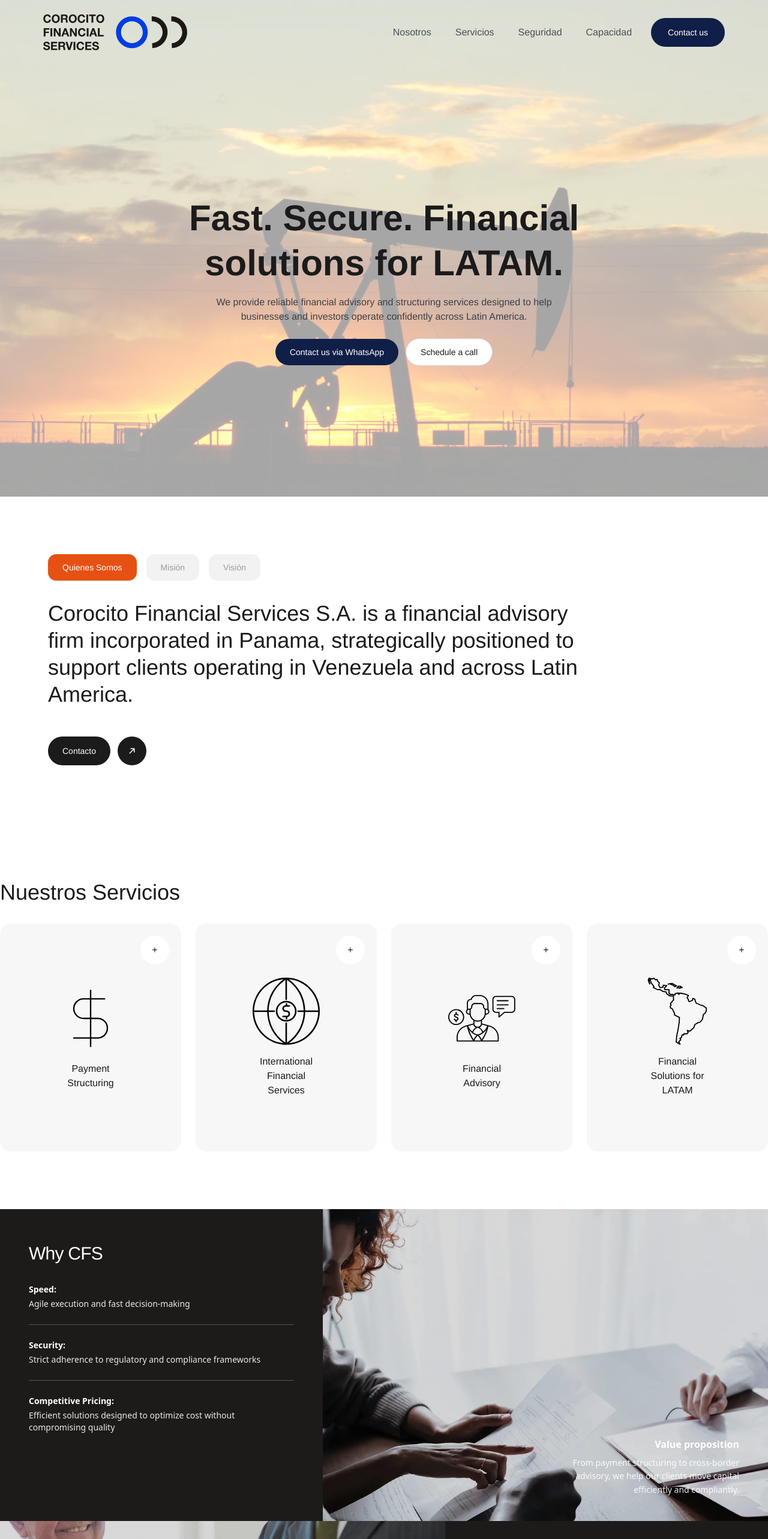
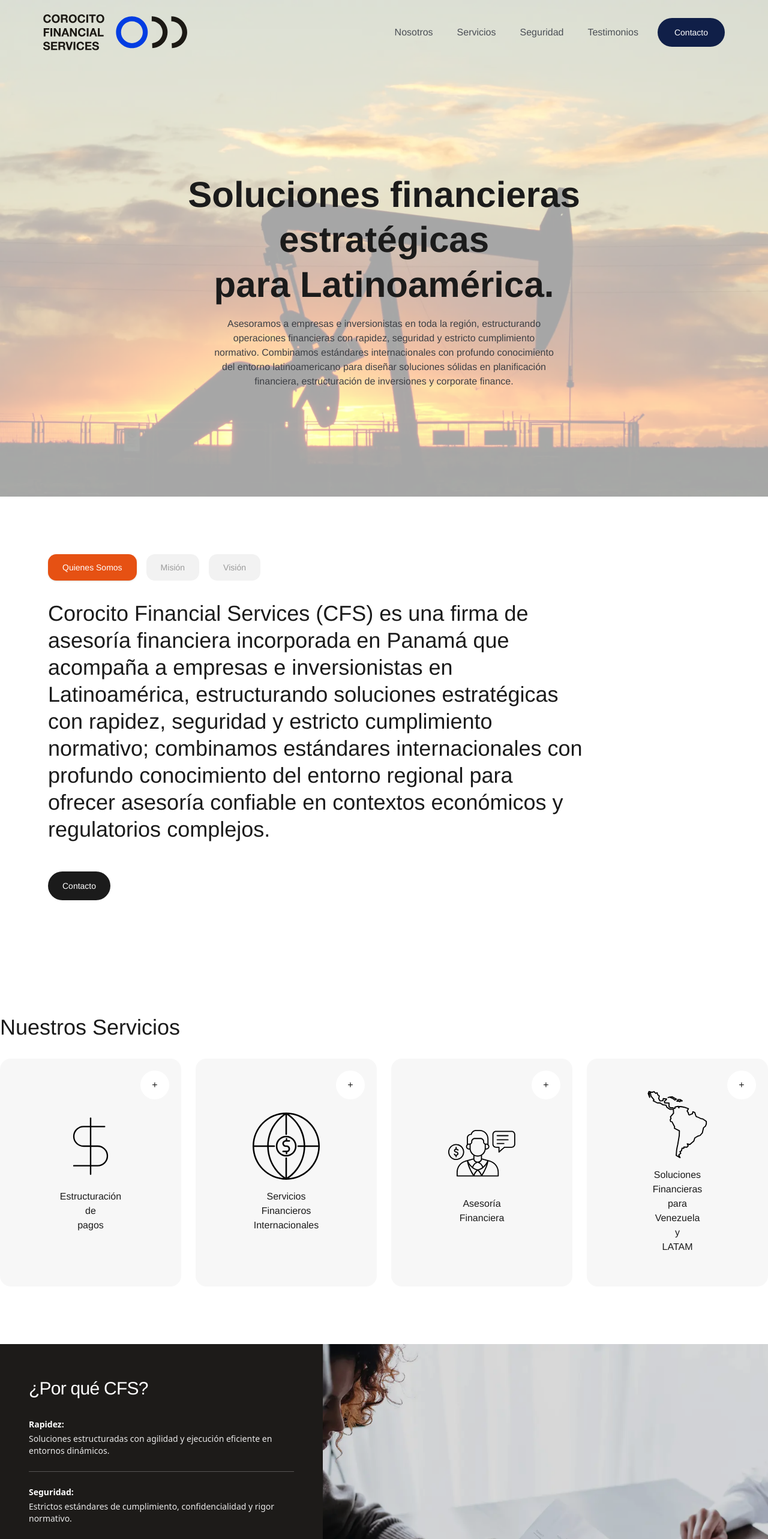
Before and after one commit to wegoxio/corocitofs, a Next.js app: page / in a window 1280 px wide. Shown: the top 2566 px of the page at 60% size. Built offline with nearby package versions, Linux system fonts and the light colour scheme.

Commit message:
Corocitofs changes applied

```diff
--- a/components/layout/Footer.tsx
+++ b/components/layout/Footer.tsx
@@ -16,35 +16,11 @@
           <div className="flex flex-col items-start gap-3">
             <img src={siteConfig.logo} alt={siteConfig.name} className="h-8 w-auto brightness-0 invert" />
             <p className="max-w-md text-xs text-white/75">
-              Reliable financial advisory and structuring services across Latin America.
+              Asesoría y estructuración financiera confiable en Latinoamérica.
             </p>
             <p className="text-xs text-white/60">
               {siteConfig.name} &copy; {new Date().getFullYear()}
             </p>
-          </div>
-
-          <div className="flex flex-col gap-3 md:items-end">
-            <p className="text-xs font-semibold uppercase tracking-wide text-white/80">
-              Follow us
-            </p>
-            <div className="flex flex-wrap gap-3">
-              {Object.entries(siteConfig.socialLinks).map(([key, url]) => {
-                const Icon = socialIcons[key as keyof typeof socialIcons]
-                if (!Icon) return null
-                return (
-                  <a
-                    key={key}
-                    href={url}
-                    target="_blank"
-                    rel="noopener noreferrer"
-                    aria-label={key}
-                    className="flex h-10 w-10 items-center justify-center rounded-full border border-white/30 text-white/85 transition-colors hover:border-white hover:text-white"
-                  >
-                    <Icon className="h-4 w-4" />
-                  </a>
-                )
-              })}
-            </div>
           </div>
         </div>
       </Container>
--- a/components/layout/Header.tsx
+++ b/components/layout/Header.tsx
@@ -1,12 +1,18 @@
 "use client"
 
 import Image from "next/image"
-import { useEffect, useState } from "react"
+import { useEffect, useState, type MouseEvent } from "react"
 import { siteConfig } from "@/lib/siteConfig"
 import { Container } from "./Container"
 
 export function Header() {
   const [isOpen, setIsOpen] = useState(false)
+
+  const handleLogoClick = (event: MouseEvent<HTMLAnchorElement>) => {
+    event.preventDefault()
+    setIsOpen(false)
+    window.location.href = "/"
+  }
 
   useEffect(() => {
     if (!isOpen) return
@@ -21,6 +27,7 @@
     <header className="w-full">
       <Container className="font-['Helvetica_Neue',Helvetica,Arial,sans-serif] px-4 md:px-10 lg:px-12">
         <div className="flex h-16 items-center justify-between md:hidden">
+          <a href="/" onClick={handleLogoClick} aria-label={`${siteConfig.name} home`}>
             <Image
               src="/mobile_logo.svg"
               alt={`${siteConfig.name} Logo`}
@@ -29,6 +36,7 @@
               priority
               className="-ml-1 h-auto w-[110px]"
             />
+          </a>
           <button
             type="button"
             aria-label="Open menu"
@@ -47,6 +55,7 @@
         </div>
 
         <div className="hidden items-center gap-8 py-6 md:flex">
+          <a href="/" onClick={handleLogoClick} aria-label={`${siteConfig.name} home`}>
             <Image
               src={siteConfig.logo}
               alt={`${siteConfig.name} Logo`}
@@ -54,6 +63,7 @@
               height={60}
               priority
             />
+          </a>
 
           <nav className="ml-auto flex items-center gap-10">
             {siteConfig.navigation.map((item) => (
@@ -68,10 +78,10 @@
           </nav>
 
           <a
-            href="/contact"
+            href="#contacto"
             className="flex h-12 items-center justify-center rounded-full bg-[#101F48] px-7 text-sm font-normal text-white transition-colors hover:bg-[#0b1a3d]"
           >
-            Contact us
+            Contacto
           </a>
         </div>
       </Container>
@@ -96,6 +106,7 @@
           ].join(" ")}
         >
           <div className="flex items-center justify-between">
+            <a href="/" onClick={handleLogoClick} aria-label={`${siteConfig.name} home`}>
               <Image
                 src={siteConfig.logo}
                 alt={`${siteConfig.name} Logo`}
@@ -103,6 +114,7 @@
                 height={32}
                 priority
               />
+            </a>
             <button
               type="button"
               onClick={() => setIsOpen(false)}
@@ -126,7 +138,7 @@
           </nav>
 
           <a
-            href="/contact"
+            href="#contacto"
             className="mt-10 flex h-11 items-center justify-center rounded-full bg-[#101F48] text-sm font-normal text-white transition-colors hover:bg-[#0b1a3d]"
             onClick={() => setIsOpen(false)}
           >
--- a/components/motion/Reveal.tsx
+++ b/components/motion/Reveal.tsx
@@ -18,6 +18,10 @@
   variant?: RevealVariant
   delay?: number
   once?: boolean
+  viewport?: {
+    amount?: number
+    margin?: string
+  }
 }
 
 type MotionVariant = { hidden: Variant; show: Variant }
@@ -69,6 +73,7 @@
   variant = "fade-up",
   delay = 0,
   once = true,
+  viewport,
 }: RevealProps) {
   return (
     <motion.div
@@ -77,7 +82,11 @@
       whileInView="show"
       variants={variants[variant]}
       transition={{ ...transitions[variant], delay }}
-      viewport={{ once, amount: 0.45, margin: "0px 0px -20% 0px" }}
+      viewport={{
+        once,
+        amount: viewport?.amount ?? 0.45,
+        margin: viewport?.margin ?? "0px 0px -20% 0px",
+      }}
     >
       {children}
     </motion.div>
--- a/components/sections/AboutTabs.tsx
+++ b/components/sections/AboutTabs.tsx
@@ -1,7 +1,14 @@
 "use client"
 
 import { useMemo, useRef, useState } from "react"
-import { motion, useScroll, useTransform, type MotionValue } from "framer-motion"
+import {
+  motion,
+  useInView,
+  useMotionValueEvent,
+  useScroll,
+  useTransform,
+  type MotionValue,
+} from "framer-motion"
 import { Section } from "@/components/layout/Section"
 import { Reveal } from "@/components/motion/Reveal"
 
@@ -16,38 +23,45 @@
 export function AboutTabs() {
   const [active, setActive] = useState<TabKey>("about")
   const textRef = useRef<HTMLParagraphElement | null>(null)
+  const [isCompleted, setIsCompleted] = useState(false)
+  const isInView = useInView(textRef, { amount: 0.6, margin: "0px 0px -10% 0px" })
+  const isInViewRef = useRef(isInView)
+  isInViewRef.current = isInView
   const { scrollYProgress } = useScroll({
     target: textRef,
     offset: ["start 80%", "end 40%"],
   })
-  const reveal = useTransform(scrollYProgress, [0, 1], [0, 1])
+  const revealProgress = useTransform(scrollYProgress, [0, 1], [0, 1])
+  useMotionValueEvent(scrollYProgress, "change", (value) => {
+    if (isInViewRef.current && value >= 0.95) {
+      setIsCompleted(true)
+    }
+  })
+  const reveal = useTransform(revealProgress, (value) => (isCompleted ? 1 : value))
 
   const content = useMemo(() => {
     if (active === "mission") {
       return (
         <>
-          Corocito Financial Services S.A. impulsa decisiones financieras
-          sólidas mediante asesoría estratégica, estructuración a medida y
-          acompañamiento continuo para empresas e inversionistas en la región.
+          Brindar asesoría y soluciones financieras estratégicas en Latinoamérica,
+          estructurando operaciones con rapidez, seguridad y estricto cumplimiento normativo, para apoyar
+          a empresas e inversionistas en la toma de decisiones sólidas y sostenibles en entornos económicos dinámicos.
         </>
       )
     }
     if (active === "vision") {
       return (
         <>
-          Ser la firma de referencia en Latinoamérica por la calidad, precisión
-          y confianza de nuestro asesoramiento financiero y estructuración de
-          proyectos.
+          Consolidarnos como una firma de referencia en asesoría financiera en Latinoamérica,
+          reconocida por su rigor técnico, confiabilidad, excelencia en cumplimiento regulatorio y
+          capacidad de estructurar soluciones eficientes en mercados complejos.
         </>
       )
     }
     return (
       <>
-        Corocito Financial Services S.A. is a financial advisory firm
-        incorporated in <span className="text-[#8f8f8f]">Panama</span>,
-        strategically positioned to support clients operating in{" "}
-        <span className="text-[#8f8f8f]">Venezuela</span> and across Latin
-        America.
+        Corocito Financial Services (CFS) es una firma de asesoría financiera incorporada en Panamá que acompaña a empresas e inversionistas en Latinoamérica,
+        estructurando soluciones estratégicas con rapidez, seguridad y estricto cumplimiento normativo; combinamos estándares internacionales con profundo conocimiento del entorno regional para ofrecer asesoría confiable en contextos económicos y regulatorios complejos.
       </>
     )
   }, [active])
@@ -106,30 +120,12 @@
         </p>
 
         <div className="mt-12 flex items-center gap-3">
-          <button
-            type="button"
-            className="h-12 rounded-full bg-[#1b1b1b] px-6 text-sm font-normal text-white"
+          <a
+            href="#contacto"
+            className="flex h-12 items-center rounded-full bg-[#1b1b1b] px-6 text-sm font-normal text-white"
           >
             Contacto
-          </button>
-          <div className="flex h-12 w-12 items-center justify-center rounded-full bg-[#1b1b1b]">
-            <svg
-              width="18"
-              height="18"
-              viewBox="0 0 24 24"
-              fill="none"
-              xmlns="http://www.w3.org/2000/svg"
-              aria-hidden="true"
-            >
-              <path
-                d="M7 17L17 7M9.5 7H17V14.5"
-                stroke="white"
-                strokeWidth="2"
-                strokeLinecap="round"
-                strokeLinejoin="round"
-              />
-            </svg>
-          </div>
+          </a>
         </div>
       </Reveal>
     </Section>
--- a/components/sections/ComplianceEthics.tsx
+++ b/components/sections/ComplianceEthics.tsx
@@ -2,9 +2,9 @@
 import { Reveal } from "@/components/motion/Reveal"
 
 const standards = [
-  "Anti-money laundering (AML) and know-your-customer (KYC) requirements",
-  "Applicable financial and securities regulations",
-  "Ethical industry standards focused on transparency and accountability",
+  "Prevención de legitimación de capitales (AML) y políticas de Conozca a su Cliente (KYC).",
+  "Normativas financieras y de mercado de valores aplicables en cada jurisdicción.",
+  "Principios éticos de transparencia, responsabilidad y buenas prácticas internacionales.",
 ]
 
 export function ComplianceEthics() {
@@ -18,21 +18,19 @@
           <div className="absolute inset-0 bg-black/15" />
           <div className="absolute bottom-10 left-8 max-w-md text-white md:left-12">
             <p className="text-lg font-semibold leading-snug">
-              “Our commitment to compliance strengthens trust with clients, partners,
-              and regulatory authorities.”
+              “Nuestro compromiso con el cumplimiento normativo fortalece la confianza de clientes, aliados y autoridades regulatorias.”
             </p>
           </div>
         </div>
         <div className="flex items-center justify-end bg-[#1d1b19] px-8 py-12 text-white md:px-12 md:py-14">
           <div className="ml-auto max-w-sm text-right">
             <h2 className="font-['Helvetica_Neue',Helvetica,Arial,sans-serif] text-2xl font-medium tracking-tight md:text-3xl">
-              Compliance &amp;
+              Ética &amp;
               <br />
-              Ethics
+              Compliance
             </h2>
             <p className="mt-5 text-sm text-white/70">
-              CFS operates under strict legal and ethical standards. All engagements
-              comply with:
+              En Corocito Financial Services (CFS) operamos bajo estrictos estándares legales y éticos. Cada compromiso profesional se desarrolla conforme a:
             </p>
             <div className="mt-6 space-y-6 text-sm">
               {standards.map((item, index) => (
--- a/components/sections/FinalCta.tsx
+++ b/components/sections/FinalCta.tsx
@@ -3,7 +3,7 @@
 
 export function FinalCta() {
   return (
-    <Section className="py-0 mb-16 md:mb-20">
+    <Section id="contacto" className="py-0 mb-16 md:mb-20">
       <Reveal
         variant="blur"
         className="relative flex min-h-[420px] w-full items-center justify-center overflow-hidden bg-[url('/final.webp')] bg-cover bg-center md:min-h-[520px]"
@@ -11,20 +11,14 @@
         <div className="absolute inset-0 bg-black/35" />
         <div className="relative flex max-w-3xl flex-col items-center gap-4 px-6 text-center text-white">
           <h2 className="font-['Helvetica_Neue',Helvetica,Arial,sans-serif] text-3xl font-semibold leading-tight md:text-4xl">
-            Looking for a secure and reliable financial
-            <br />
-            partner in LATAM?
+            Su aliado financiero estratégico en Latinoamérica.
           </h2>
           <p className="max-w-2xl text-xs text-white/85 md:text-sm">
-            We provide reliable financial advisory and structuring services designed to
-            help businesses and investors operate confidently across Latin America.
+            Impulse sus decisiones financieras con asesoría experta y ejecución eficiente.
           </p>
           <div className="mt-2 flex flex-wrap items-center justify-center gap-3">
             <button className="rounded-full bg-[#101F48] px-6 py-3 text-sm font-normal text-white">
-              Contact us via WhatsApp
-            </button>
-            <button className="rounded-full bg-white px-6 py-3 text-sm font-normal text-[#1b1b1b]">
-              Schedule a call
+              Contacto
             </button>
           </div>
         </div>
--- a/components/sections/Hero.tsx
+++ b/components/sections/Hero.tsx
@@ -19,22 +19,14 @@
             className="mx-auto max-w-2xl font-['Helvetica_Neue',Helvetica,Arial,sans-serif]"
           >
             <h1 className="text-3xl font-semibold leading-tight text-[#1b1b1b] sm:text-4xl md:text-5xl lg:text-6xl">
-              Fast. Secure. Financial
+              Soluciones financieras estratégicas
               <br />
-              solutions for LATAM.
+              para Latinoamérica.
             </h1>
             <p className="mx-auto mt-4 max-w-xl text-sm font-normal text-[#3d3f44] md:text-base">
-              We provide reliable financial advisory and structuring services designed
-              to help businesses and investors operate confidently across Latin America.
+              Asesoramos a empresas e inversionistas en toda la región, estructurando operaciones financieras con rapidez, seguridad y estricto cumplimiento normativo.
+              Combinamos estándares internacionales con profundo conocimiento del entorno latinoamericano para diseñar soluciones sólidas en planificación financiera, estructuración de inversiones y corporate finance.
             </p>
-            <div className="mt-6 flex flex-wrap items-center justify-center gap-3">
-              <button className="rounded-full bg-[#101F48] px-6 py-3 text-sm font-normal text-white transition-colors hover:bg-[#0b1a3d]">
-                Contact us via WhatsApp
-              </button>
-              <button className="rounded-full border border-[#cfd3d7] bg-white px-6 py-3 text-sm font-normal text-[#1b1b1b] transition-colors hover:border-[#9aa0a6] hover:text-[#101F48]">
-                Schedule a call
-              </button>
-            </div>
           </Reveal>
         </div>
       </div>
--- a/components/sections/Services.tsx
+++ b/components/sections/Services.tsx
@@ -16,10 +16,10 @@
 const services: ServiceItem[] = [
   {
     id: "payment",
-    label: "Payment Structuring",
-    title: "Payment\nStructuring",
+    label: "Estructuración de pagos",
+    title: "Estructuración\nde\npagos\n",
     description:
-      "Design and optimization of payment flows adapted to local and cross-border requirements.",
+      "Diseño de esquemas de pago seguros, ágiles y alineados al marco regulatorio.",
     defaultActive: true,
     badgeIconSrc: "/payment.svg",
     icon: (
@@ -33,10 +33,10 @@
   },
   {
     id: "intl",
-    label: "International Financial Services",
-    title: "International\nFinancial\nServices",
+    label: "Servicios Financieros Internacionales",
+    title: "Servicios\nFinancieros\nInternacionales",
     description:
-      "Cross-border advisory and structuring to enable global operations with local compliance.",
+      "Soluciones para operaciones y flujos financieros transfronterizos.",
     badgeIconSrc: "/globe.svg",
     icon: (
       <img
@@ -49,10 +49,10 @@
   },
   {
     id: "advisory",
-    label: "Financial Advisory",
-    title: "Financial\nAdvisory",
+    label: "Asesoría Financiera",
+    title: "Asesoría\nFinanciera",
     description:
-      "Strategic financial guidance for corporates and investors across LATAM.",
+      "Consultoría estratégica para decisiones financieras sólidas y estructuradas.",
     badgeIconSrc: "/financial.svg",
     icon: (
       <img
@@ -65,10 +65,10 @@
   },
   {
     id: "latam",
-    label: "Financial Solutions for LATAM",
-    title: "Financial\nSolutions for\nLATAM",
+    label: "Soluciones Financieras para Venezuela y LATAM",
+    title: "Soluciones\nFinancieras\npara\nVenezuela\ny\nLATAM",
     description:
-      "Regional solutions aligned with market dynamics and regulatory frameworks.",
+      "Estrategias adaptadas al entorno económico y regulatorio regional.",
     badgeIconSrc: "/continent.svg",
     icon: (
       <img
@@ -84,7 +84,11 @@
 export function Services() {
   return (
     <Section id="servicios" className="bg-white py-16 md:py-24">
-      <Reveal variant="lift" className="font-['Helvetica_Neue',Helvetica,Arial,sans-serif]">
+      <Reveal
+        variant="lift"
+        viewport={{ amount: 0.2, margin: "0px 0px -30% 0px" }}
+        className="font-['Helvetica_Neue',Helvetica,Arial,sans-serif]"
+      >
         <h2 className="text-3xl font-medium text-[#1b1b1b] md:text-4xl">
           Nuestros Servicios
         </h2>
--- a/components/sections/TrustedClients.tsx
+++ b/components/sections/TrustedClients.tsx
@@ -31,27 +31,26 @@
 
 export function TrustedClients() {
   return (
-    <Section id="capacidad" className="bg-[#f7f5f2] py-16">
+    <Section id="testimonios" className="bg-[#f7f5f2] py-16">
       <Reveal
         variant="zoom"
         className="grid items-center gap-10 lg:grid-cols-[minmax(0,0.42fr)_minmax(0,0.58fr)]"
       >
         <div className="px-6 lg:px-12">
           <h2 className="max-w-md font-['Helvetica_Neue',Helvetica,Arial,sans-serif] text-3xl font-semibold leading-tight text-[#1b1b1b] sm:text-4xl lg:text-5xl">
-            Trusted by
+            Respaldados por
             <br />
-            clients who
+            Clientes que
             <br />
-            value speed,
+            Valoran rapidez,
             <br />
-            security, and
+            segurida y
             <br />
-            clarity.
+            calridad.
           </h2>
           <p className="mt-6 max-w-md text-sm leading-relaxed text-[#2c2c2c]">
-            We work closely with businesses and investors who operate in complex
-            environments and need financial decisions executed with precision and
-            confidence.
+            Trabajamos estrechamente con empresas e inversionistas que operan en entornos complejos y requieren decisiones
+            financieras estructuradas con precisión, cumplimiento normativo y absoluta confianza.
           </p>
         </div>
         <div className="flex min-h-[360px] w-full items-stretch gap-4 overflow-x-auto pb-2 px-6 sm:min-h-[420px] lg:min-h-[520px] lg:justify-end lg:gap-0 lg:overflow-visible lg:px-12">
@@ -74,7 +73,7 @@
                   className="h-5 w-auto"
                 />
               </div>
-              <div className="absolute bottom-5 left-5 right-5 text-white opacity-100 transition-all duration-500 lg:opacity-0 lg:group-hover:opacity-100">
+              <div className="absolute bottom-5 left-5 right-5 text-white opacity-100 transition-opacity duration-300 delay-0 lg:opacity-0 lg:group-hover:opacity-100 lg:group-hover:delay-500">
                 <p className="text-lg font-semibold">{item.name}</p>
                 <div className="mt-2 h-px w-12 bg-white/70" />
                 <p className="mt-2 text-xs leading-relaxed text-white/90">
--- a/components/sections/WhyUs.tsx
+++ b/components/sections/WhyUs.tsx
@@ -3,16 +3,16 @@
 
 const highlights = [
   {
-    title: "Speed:",
-    text: "Agile execution and fast decision-making",
+    title: "Rapidez:",
+    text: "Soluciones estructuradas con agilidad y ejecución eficiente en entornos dinámicos.",
   },
   {
-    title: "Security:",
-    text: "Strict adherence to regulatory and compliance frameworks",
+    title: "Seguridad:",
+    text: "Estrictos estándares de cumplimiento, confidencialidad y rigor normativo.",
   },
   {
-    title: "Competitive Pricing:",
-    text: "Efficient solutions designed to optimize cost without compromising quality",
+    title: "Precios Competitivos:",
+    text: "Honorarios eficientes con alto nivel técnico y valor estratégico.",
   },
 ]
 
@@ -25,7 +25,7 @@
       >
         <div className="bg-[#1d1b19] px-8 py-12 text-white md:px-12 md:py-14">
           <h2 className="font-['Helvetica_Neue',Helvetica,Arial,sans-serif] text-2xl font-medium tracking-tight md:text-3xl">
-            Why CFS
+            ¿Por qué CFS?
           </h2>
           <div className="mt-8 space-y-6 text-sm">
             {highlights.map((item, index) => (
@@ -42,10 +42,9 @@
         <div className="relative min-h-[320px] bg-[url('/why_us.webp')] bg-cover bg-center md:min-h-[520px]">
           <div className="absolute inset-0 bg-black/15" />
           <div className="absolute bottom-8 right-6 max-w-xs text-right text-white md:bottom-10 md:right-12">
-            <p className="text-base font-semibold">Value proposition</p>
+            <p className="text-base font-semibold">Propuesta de Valor:</p>
             <p className="mt-2 text-sm leading-relaxed text-white/90">
-              From payment structuring to cross-border advisory, we help our
-              clients move capital efficiently and compliantly.
+              Estructuramos soluciones financieras seguras y eficientes para Latinoamérica, combinando rapidez operativa, cumplimiento normativo y visión estratégica en entornos complejos.
             </p>
           </div>
         </div>
--- a/lib/siteConfig.ts
+++ b/lib/siteConfig.ts
@@ -12,6 +12,6 @@
     { title: "Nosotros", href: "#nosotros" },
     { title: "Servicios", href: "#servicios" },
     { title: "Seguridad", href: "#seguridad" },
-    { title: "Capacidad", href: "#capacidad" },
+    { title: "Testimonios", href: "#testimonios" },
   ],
 }
```
Lines whose indentation alone changed are shown as unchanged.
